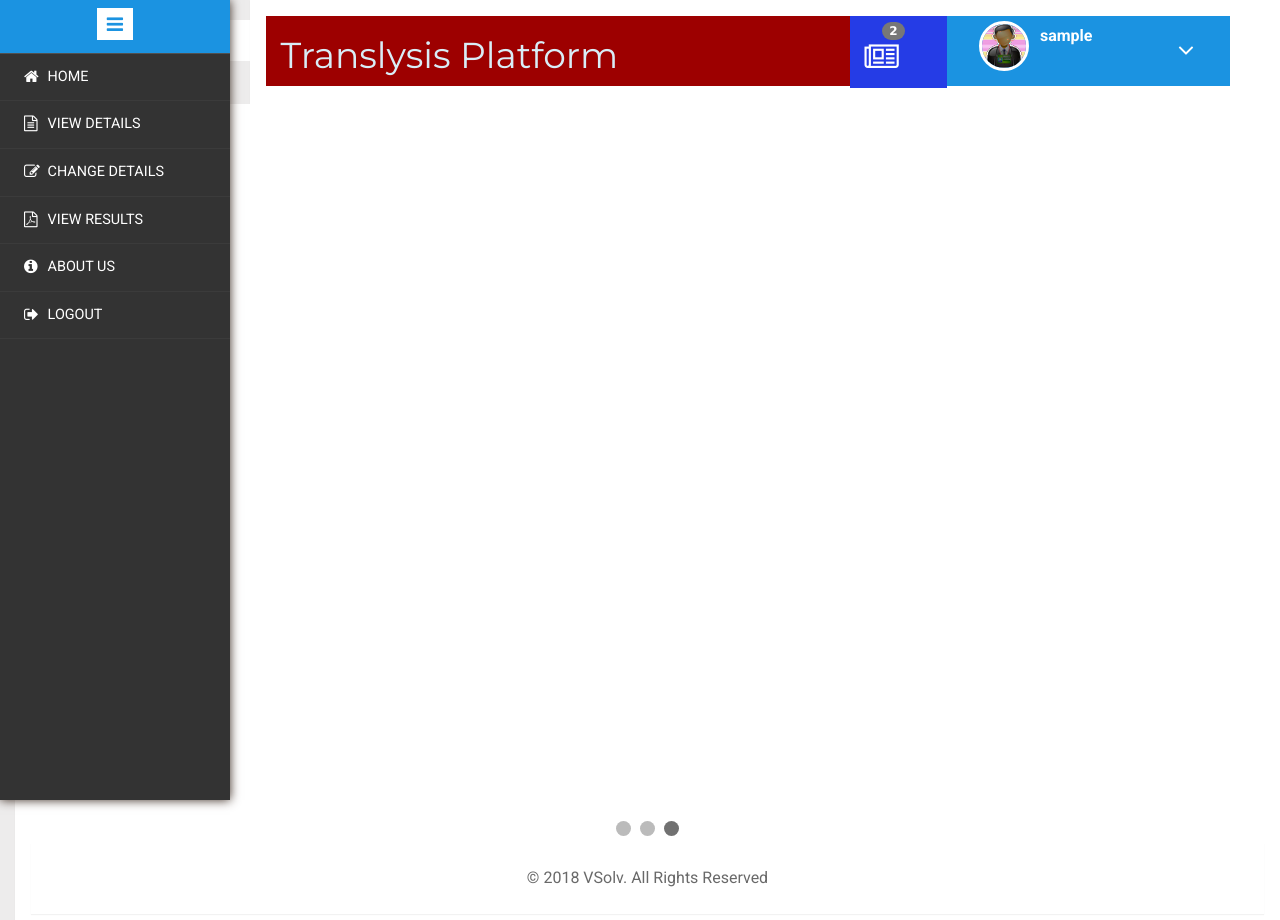
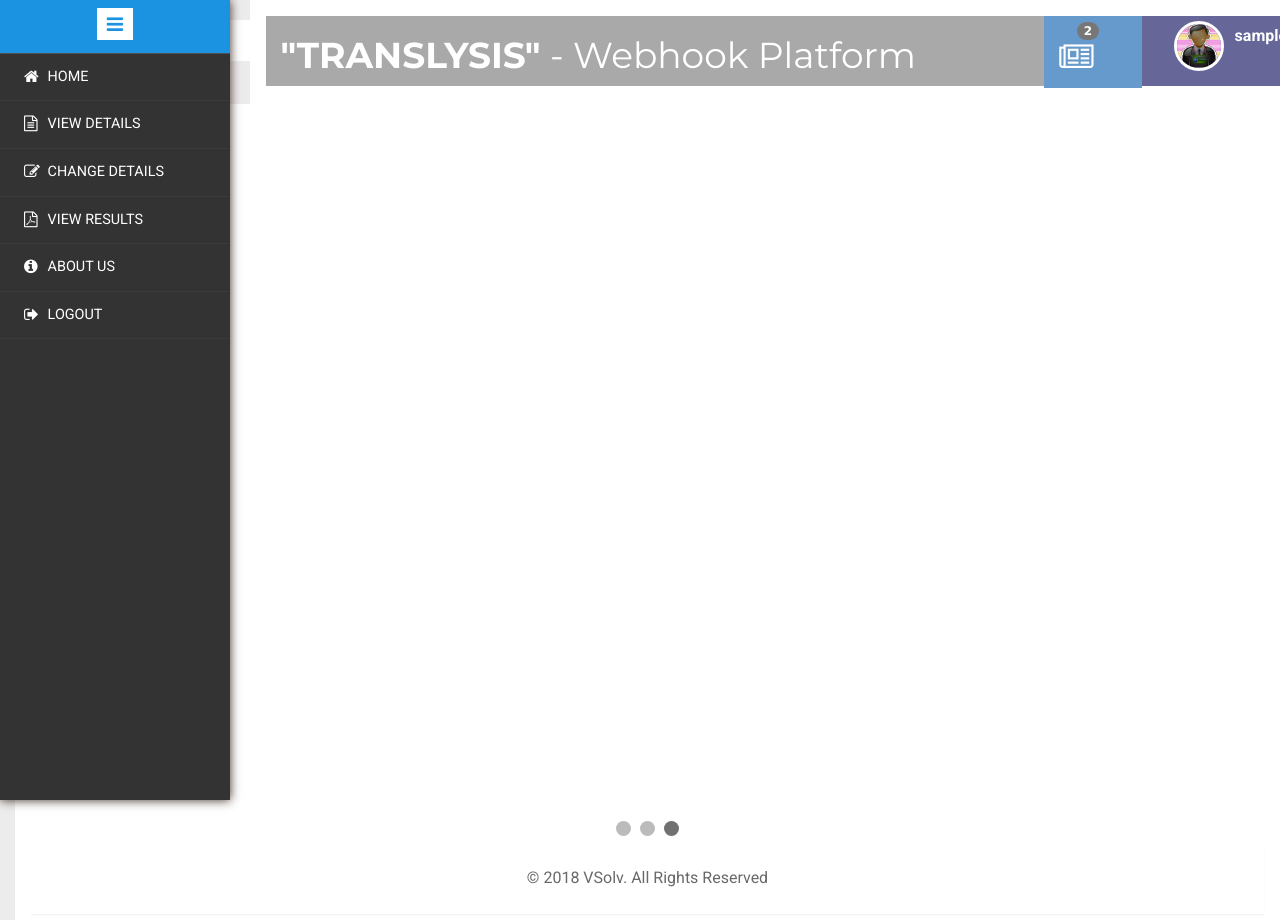
Before and after one commit to vahesan1995/translysis, a PHP site: page /translysis/home.php in a window 1280 px wide. Run offline with PHP 8.4, Linux system fonts and the light colour scheme; the visitor is signed in with stand-in values (Sample User, id 1); some libraries are stand-ins or nearby versions.

Commit message:
translysis

```diff
--- a/home.php
+++ b/home.php
@@ -148,17 +148,17 @@
         <div class="stats-info stats-last widget-shadow">
             <div class="slideshow-container">
                 <div class="mySlides fade">
-                    <div class="numbertext">1 / 3</div>
+<!--                    <div class="numbertext">1 / 3</div>-->
                     <img src="images/bigdata.png" style="width:100%">
                     <div class="text" style="color: #008DE7">After Big Data Analysis</div>
                 </div>
                 <div class="mySlides fade">
-                    <div class="numbertext">2 / 3</div>
+<!--                    <div class="numbertext">2 / 3</div>-->
                     <img src="images/data-analytics.jpg" style="width:100%">
                     <div class="text" style="color: #008DE7">Get Your Results</div>
                 </div>
                 <div class="mySlides fade">
-                    <div class="numbertext">3 / 3</div>
+<!--                    <div class="numbertext">3 / 3</div>-->
                     <img src="images/download.png" style="width:100%">
                     <div class="text" style="color: #008DE7">Download Results</div>
                 </div>
--- a/notificationbar.php
+++ b/notificationbar.php
@@ -34,11 +34,11 @@
     <script src="js/w3.js"></script>
 
     <div class="header-main" style=" width: 1200px">
-        <div class="col-md-6" style="background-color: #9d0000; align-content: center">
-            <h1><a href="home.php" style="color: #d9edf7; align-content: center">Translysis Platform</a></h1>
+        <div class="col-md-8" style="background-color: #A9A9A9; align-content: center">
+            <h1><a href="home.php" style="color: #ffffff; align-content: center"><b>"TRANSLYSIS"</b> - Webhook Platform</a></h1>
         </div>
 
-        <div class="col-md-1" style="background-color: #253ce6">
+        <div class="col-md-1" style="background-color: #6699CC">
             <div class="profile_details_left"><!--notifications of menu start -->
                 <ul class="nofitications-dropdown">
                     <li class="dropdown head-dpdn">
@@ -100,9 +100,8 @@
             </div>
             <!--notification menu end -->
 
-            <div class="clearfix"> </div>
         </div>
-        <div class="profile_details w3l">
+        <div class="profile_details w3" style="background-color: #666699; width: 220px">
             <ul>
                 <li class="dropdown profile_details_drop">
                     <a href="#" class="dropdown-toggle" data-toggle="dropdown" aria-expanded="false">
```
